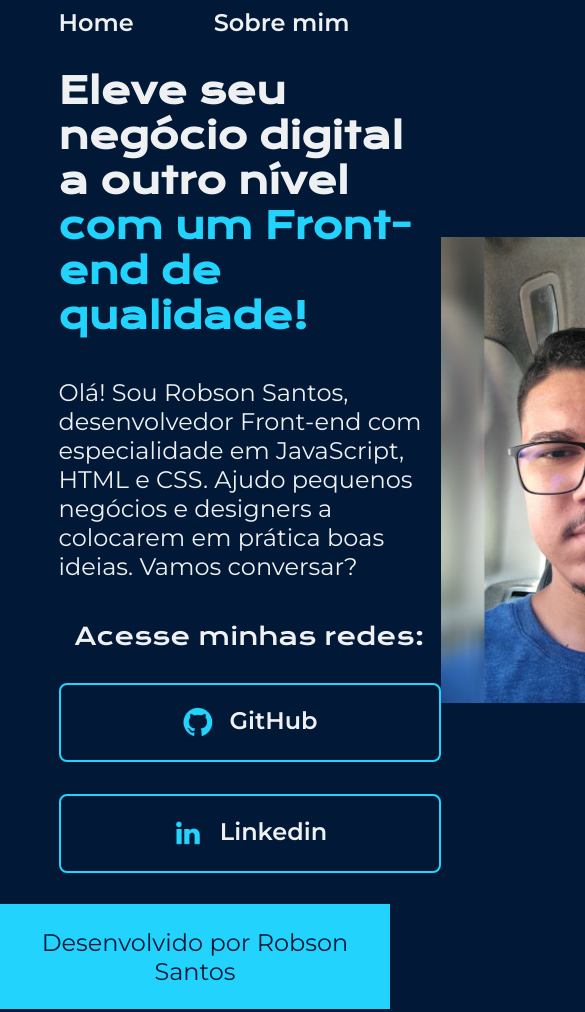
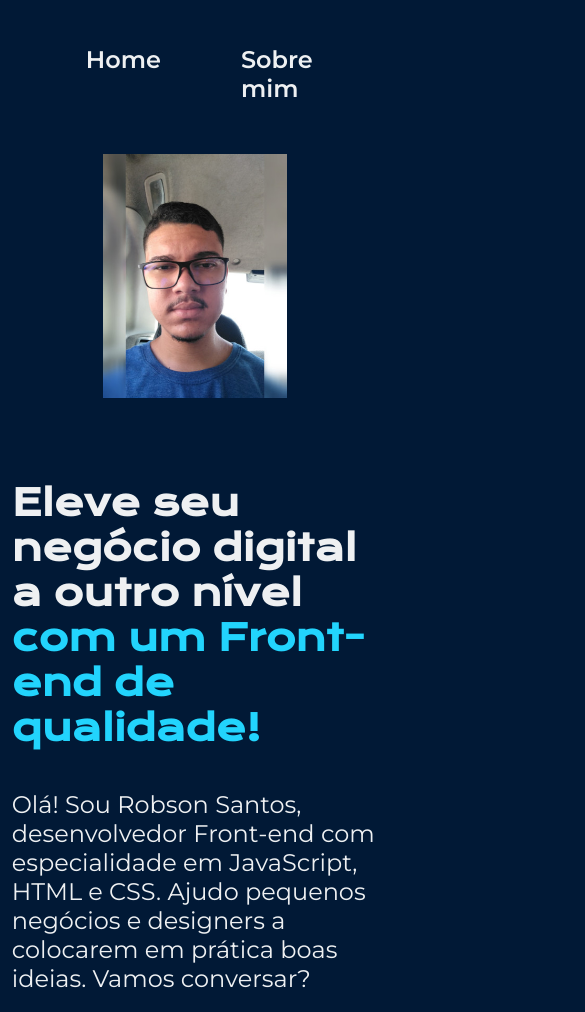
Before and after one commit to RobsonStss/portifolio, a plain HTML site: page index.html in a window 390 px wide. Shown: the top 1012 px of the page, 585 px wide, since content can reach past the window. Drawn offline with nearby package versions, Linux system fonts and the light colour scheme.

Commit message:
usando media query

```diff
--- a/index.html
+++ b/index.html
@@ -19,17 +19,17 @@
             <p class="apresentacao__conteudo__paragrafo">Olá! Sou Robson Santos, desenvolvedor Front-end com especialidade em JavaScript, HTML e CSS. Ajudo pequenos negócios e designers a colocarem em prática boas ideias. Vamos conversar?</p>
             <div class="apresentacao__links">
                 <h2 class="apresentacao__links__subtitulo">Acesse minhas redes:</h2>
-                <a class="apresentacao__links__link" href="https://github.com/RobsonStss" target="_blank">
+                <a class="apresentacao__links__navegacao" href="https://github.com/RobsonStss" target="_blank">
                     <img src="./assets/Logo Github.png" alt="logo do github">
                     GitHub
                 </a>
-                <a class="apresentacao__links__link" href="https://www.linkedin.com/in/joserobsonsantos/" target="_blank">
+                <a class="apresentacao__links__navegacao" href="https://www.linkedin.com/in/joserobsonsantos/" target="_blank">
                     <img src="./assets/Logo linkedin.png" alt="logo do linkedin">
                     Linkedin
                 </a>
             </div>
         </section>
-        <img src="assets/fotoPequena.jpg" alt="foto do desenvolvedor Robson">
+        <img class="apresentacao__imagem" src="assets/fotoPequena.jpg" alt="foto do desenvolvedor Robson">
     </main>
     <footer class="rodape">
         <p>Desenvolvido por Robson Santos</p>
--- a/styles/style.css
+++ b/styles/style.css
@@ -40,10 +40,11 @@ body {
     display: flex;
     align-items: center;
     justify-content: space-between;
+    gap: 82px;
 }
 
 .apresentacao__conteudo {
-    width: 615px;
+    width: 50%;
     display: flex;
     flex-direction: column;
     gap: 40px;
@@ -77,12 +78,12 @@ body {
     font-size: 1.5rem;
 }
 
-.apresentacao__links__link {
+.apresentacao__links__navegacao {
     display: flex;
     justify-content: center;
     gap: 16px;
     border: 2px solid var(--cor-terciaria);
-    width: 378px;
+    width: 50%;
     text-align: center;
     border-radius: 8px;
     font-size: 1.5rem;
@@ -98,6 +99,10 @@ body {
     padding: 22px;
 }
 
+.apresentacao__imagem {
+    width: 50%;
+}
+
 .rodape {
     color: var(--cor-primaria);
     background-color: var(--cor-terciaria);
@@ -107,3 +112,23 @@ body {
     text-align: center;
     padding: 23.64px;
 }
+
+
+@media (max-width: 1122px) {
+    .cabecalho {
+        padding: 10%;
+    }
+
+    .cabecalho__menu {
+        justify-content: center;
+    }
+
+    .apresentacao {
+        flex-direction: column-reverse;
+        padding: 3%;
+    }
+
+    .apresentacao__conteudo {
+        width: auto;
+    }
+}
```
Also changed, not shown: about.html (+1 -1 lines).
